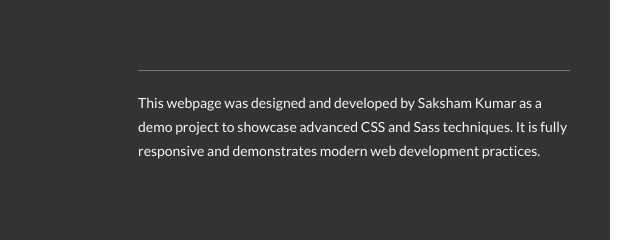
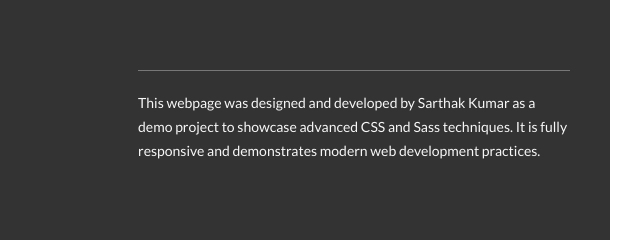
Before and after one commit to Saksham-Kumar-19/Natours, a website: page index.html in a window 1280 px wide. Shown: the part 5815-6055 px from the top of the page, 640-1280 px from the left. Drawn offline with Linux system fonts and the light colour scheme.

Commit message:
Update index.html

```diff
--- a/index.html
+++ b/index.html
@@ -390,7 +390,7 @@
                 </div>
                 <div class="col-1-of-2">
                     <p class="footer__copyright">
-    This webpage was designed and developed by Saksham Kumar as a demo project to showcase advanced CSS and Sass techniques.
+    This webpage was designed and developed by Sarthak Kumar as a demo project to showcase advanced CSS and Sass techniques.
     It is fully responsive and demonstrates modern web development practices.
                     </p>
                 </div>
```
